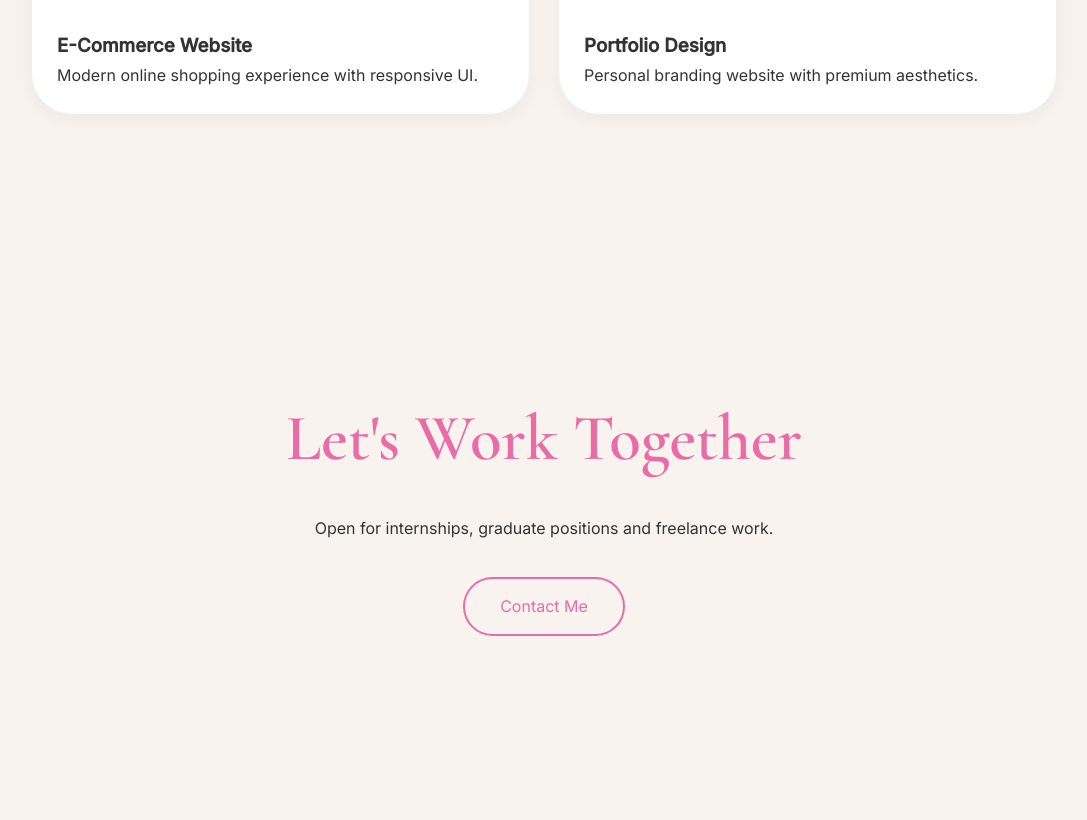
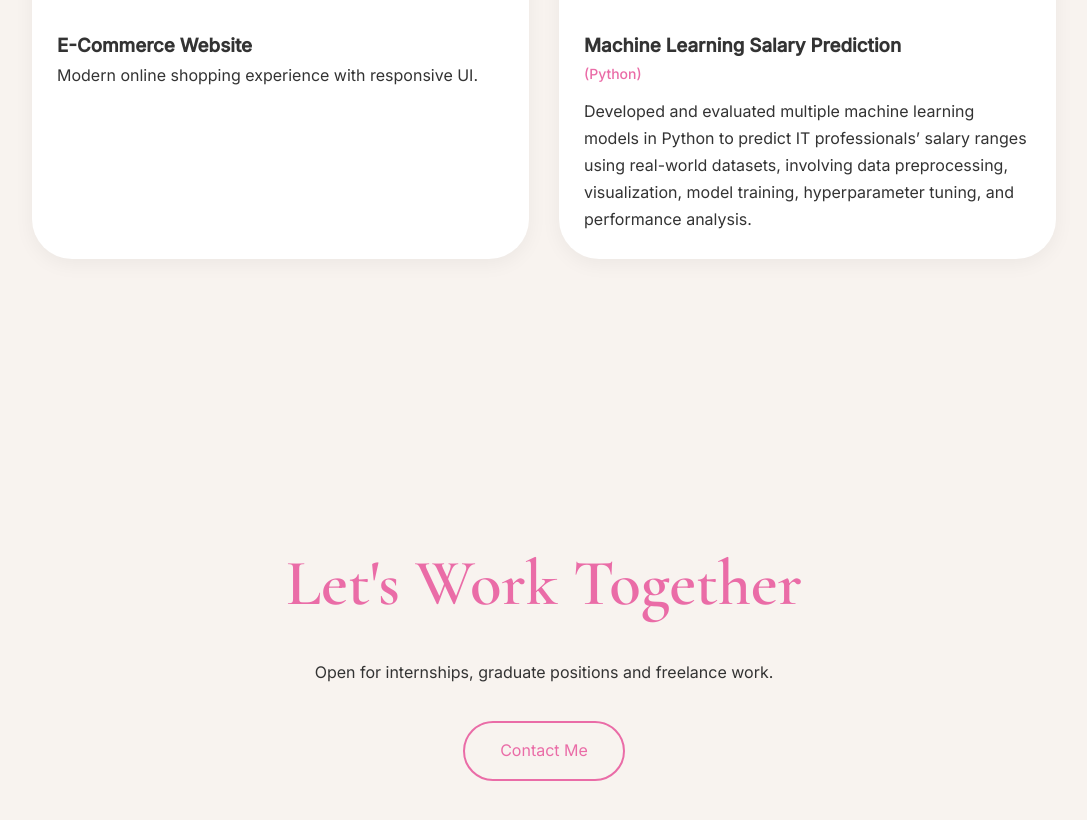
Before and after one commit to Crystalina30/portfolio-website, a plain HTML site: page index.html in a window 1280 px wide. Shown: the part 2577-3397 px from the top of the page, without its empty margins (96-1183 px from the left). Before the commit the page ends 3363 px from the top, so only its background shows below. Drawn offline with nearby package versions, Linux system fonts and the light colour scheme.

Commit message:
Update second project card to Machine Learning Salary Prediction with tech badge styling

```diff
--- a/index.html
+++ b/index.html
@@ -166,10 +166,15 @@
 
                 <div class="project-info">
 
-                    <h3>Portfolio Design</h3>
+                    <h3>Machine Learning Salary Prediction</h3>
+                    <span class="project-tech">(Python)</span>
 
                     <p>
-                        Personal branding website with premium aesthetics.
+                        Developed and evaluated multiple machine learning
+                        models in Python to predict IT professionals’ salary ranges
+                        using real-world datasets, involving data preprocessing,
+                        visualization, model training, hyperparameter tuning, and
+                        performance analysis.
                     </p>
 
                 </div>
--- a/style.css
+++ b/style.css
@@ -298,6 +298,14 @@ body{
     padding:25px;
 }
 
+.project-tech{
+    color:#ea6ca7;
+    font-size:14px;
+    display:block;
+    margin-bottom:12px;
+    font-weight:500;
+}
+
 /* ==========================
    CONTACT
 ========================== */
```
